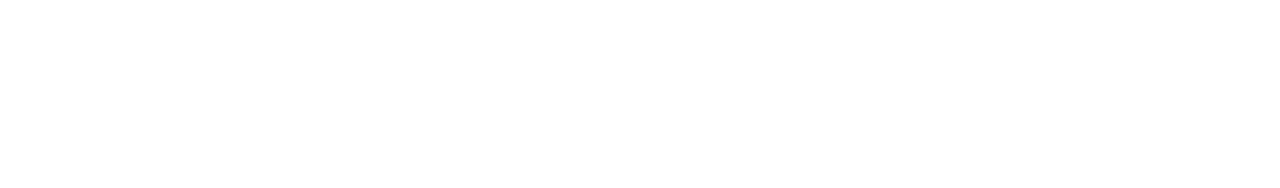
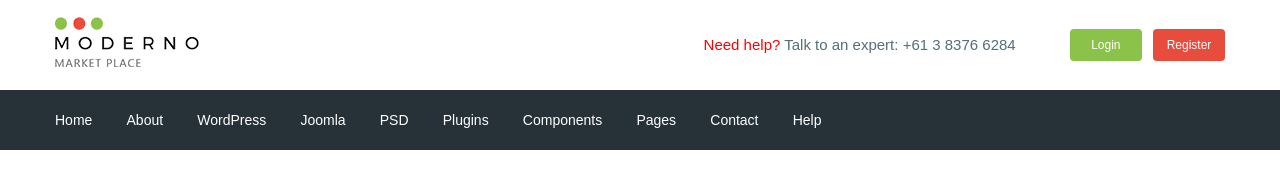
Before and after one commit to SunFi-prog/Moderno, a website: page app/index.html in a window 1280 px wide. Drawn offline with nearby package versions, Linux system fonts and the light colour scheme; files that its build step writes are made by us from their sources.

Commit message:
added header

```diff
--- a/app/index.html
+++ b/app/index.html
@@ -6,11 +6,100 @@
 	<meta name="viewport" content="width=device-width, initial-scale=1.0">
 	<meta http-equiv="X-UA-Compatible" content="ie=edge">
 	<title>StartGulp</title>
+	<link href="https://fonts.googleapis.com/css2?family=Roboto:wght@500;700&display=swap" rel="stylesheet">
 	<link rel="stylesheet" href="css/libs.min.css">
 	<link rel="stylesheet" href="css/style.min.css">
 </head>
 
 <body>
+    <header class="header">
+    <div class="header__top">
+		<div class="container">
+			<div class="header__top-inner">
+			<div class="header__logo">
+				<a href="#">
+					<img src="images/logo.png" alt="">
+				</a>
+			</div>
+			<div class="header__text">
+				<a href="#"><span>Need help?</span></a> Talk to an expert: <a class="header__phone" href="tel:61383766284">+61 3
+					8376 6284</a>
+			</div>
+		<div class="header__box">
+			<a class="basket" href="#"></a>
+			<a class="header__btn header__btn-login" href="#">Login</a>
+			<a class="header__btn header__btn-register" href="#">Register</a>
+		</div>
+		</div>
+	</div>
+	</div>
+	<div class="header__menu">
+		<div class="container">
+			<nav class="menu">
+		   <ul class="menu__list">
+			   <li>
+				   <a href="#">
+				Home
+			   </a>
+			</li>
+			   <li>
+				   <a href="#">
+				About
+			   </a>
+			</li>
+			   <li>
+				   <a href="#">
+                WordPress
+			   </a>
+			</li>
+			   <li>
+				   <a href="#">
+				Joomla
+			   </a>
+			</li>
+			   <li>
+				   <a href="#">
+				PSD
+			   </a>
+			</li>
+			   <li>
+				   <a href="#">
+				Plugins
+			   </a>
+			</li>
+			   <li>
+				   <a href="#">
+				Components
+			   </a>
+			</li>
+			   <li>
+				   <a href="#">
+				Pages
+			   </a>
+			</li>
+			   <li>
+				   <a href="#">
+				Contact
+			   </a>
+			</li>
+			   <li>
+				   <a href="#">
+				Help
+			   </a>
+			</li>
+		   </ul>
+			</nav>
+		</div>
+	</div>
+
+
+
+	</header>
+
+
+
+
+
 
 
 	<script src="https://ajax.googleapis.com/ajax/libs/jquery/3.5.1/jquery.min.js"></script>
--- /dev/null
+++ b/app/scss/_fonts.scss
@@ -0,0 +1,7 @@
+@font-face {
+	font-family: 'Roboto-Regular', sans-serif;
+	src: url('../fonts/Roboto-Regular.woff2') format('woff2'),
+         url('../fonts/Roboto-Regular.woff') format('woff');
+         font-weight: 400;
+         font-display: swap;
+}
--- /dev/null
+++ b/app/scss/_global.scss
@@ -0,0 +1,34 @@
+
+html {
+	box-sizing: border-box;
+}
+
+*,
+*::before,
+*::after {
+	box-sizing: inherit;
+}
+
+a{
+    display: inline-block;
+    text-decoration: none;
+    color: $text;
+}
+ul,
+li{
+    margin: 0;
+    padding: 0;
+    list-style: none;
+}
+body{
+   font-family: 'Roboto-Regular', sans-serif;
+   font-weight: 400;
+   font-size: 15px;
+   line-height: 24px;
+   color: $text;
+}
+.container{
+    max-width: 1200px;
+    margin: 0 auto;
+    padding: 0 15px;
+}
--- /dev/null
+++ b/app/scss/_vars.scss
@@ -0,0 +1,4 @@
+$text: #546e7a;
+$red: #e74c3c;
+$green: #8bc34a;
+$bg: #263238;
--- a/app/scss/style.scss
+++ b/app/scss/style.scss
@@ -1,13 +1,53 @@
-html {
-	box-sizing: border-box;
+@import 'vars';
+@import 'global';
+@import '_fonts';
+
+.header__top-inner{
+	display: flex;
+	justify-content: space-between;
+	height: 90px;
+	align-items: center;
 }
+.header__text{
+	margin-left: auto;
+	margin-right: 50px;
+	span{
+		color: red;
+	}
+}
+.header__btn{
+	padding: 4px;
+	width: 72px;
+	border-radius: 4px;
+	text-align: center;
+	color: #fff;
+	font-size: 12px;
 
-*,
-*::before,
-*::after {
-	box-sizing: inherit;
 }
-
-.box {
+.header__btn-login{
+	background-color: $green;;
+}
+.header__btn-register{
+	background-color: $red;
+	margin-left: 7px;
+}
+.header__menu{
+	background-color: $bg;
+}
+.menu{
 	display: flex;
+	align-items: center;
+	height: 60px;
 }
+.menu__list{
+	li{
+		display: inline-block;
+		& + li{
+			margin-left: 30px;
+		}
+	}
+	a{
+		color: #fff;
+		font-size: 14px;
+	}
+}
--- a/gulpfile.js
+++ b/gulpfile.js
@@ -10,7 +10,7 @@ let gulp = require('gulp'),
 
 
 gulp.task('sass', function () {
-	return gulp.src('app/scss/style.scss')
+	return gulp.src('app/scss/**/*.scss')
 		.pipe(sass({ outputStyle: 'compressed' }))
 		.pipe(rename({ suffix: '.min' }))
 		.pipe(autoprefixer({
@@ -60,7 +60,7 @@ gulp.task('browser-sync', function () {
 });
 
 gulp.task('watch', function () {
-	gulp.watch('app/scss/style.scss', gulp.parallel('sass'))
+	gulp.watch('app/scss/**/*.scss', gulp.parallel('sass'))
 	gulp.watch('app/*.html', gulp.parallel('html'))
 	gulp.watch('app/js/*.js', gulp.parallel('js'))
 
```
Also changed, not shown: app/fonts/Roboto-Bold.ttf (added), app/fonts/Roboto-Medium.ttf (added), app/fonts/Roboto-Regular.woff (added), app/fonts/Roboto-Regular.woff2 (added), app/images/logo.png (added), app/js/libs.min.js.
